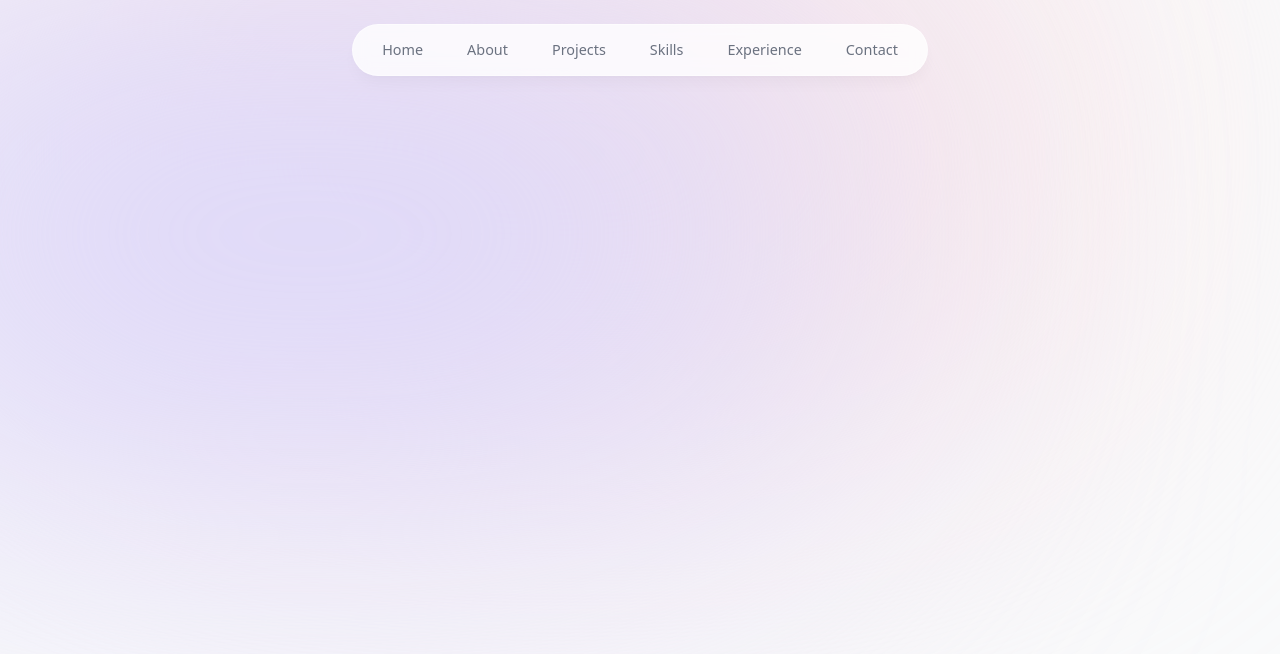
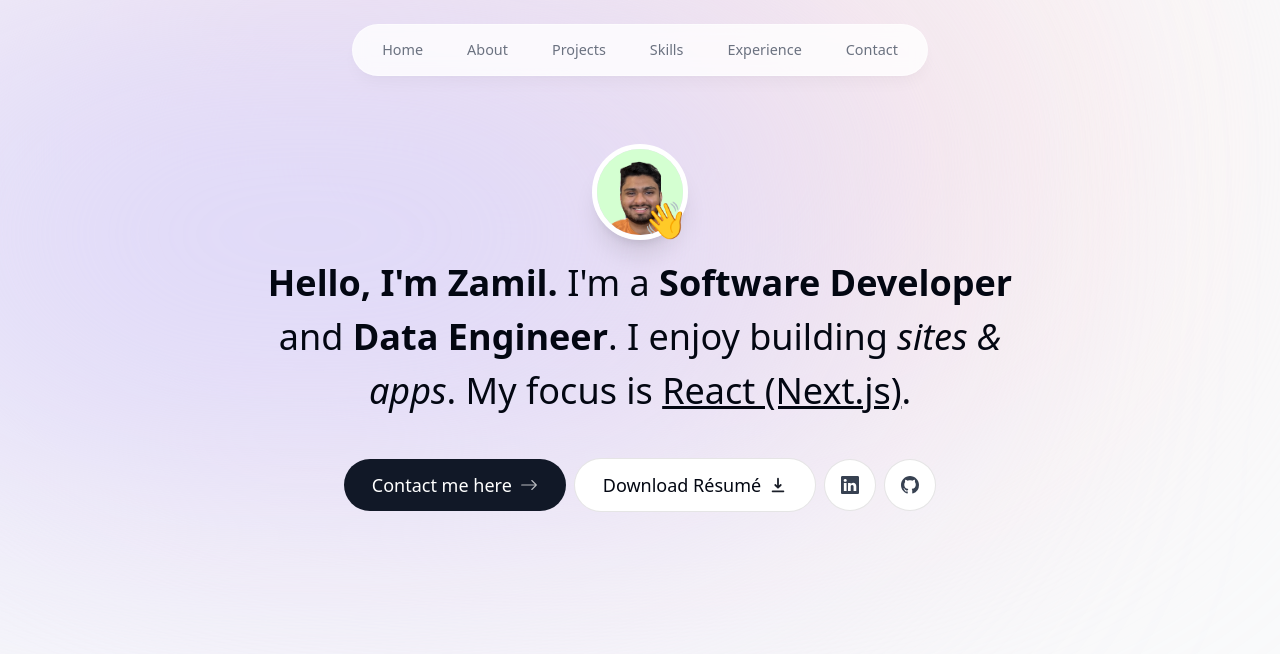
Before and after one commit to zamilbahri/portfolio-website, a Next.js app: page / in a window 1280 px wide. Shown: the top 654 px of the page. Built offline with nearby package versions, Linux system fonts and the light colour scheme.

Commit message:
implemented intro section

```diff
--- a/app/layout.tsx
+++ b/app/layout.tsx
@@ -27,7 +27,7 @@
   return (
     <html lang="en">
       <body
-        className={`${geistSans.variable} ${geistMono.variable} antialiased bg-gray-50 text-gray-950 relative h-[5000px]`}
+        className={`${geistSans.variable} ${geistMono.variable} antialiased bg-gray-50 text-gray-950 relative h-[5000px] pt-28 sm:pt-36`}
       >
 				<div className="bg-[#fbe2e3] absolute top-[-6rem] -z-10 right-[11rem] h-[31.25rem] w-[31.25rem] rounded-full blur-[10rem] sm:w-[68.75rem]"></div>
 				<div className="bg-[#dbd7fb] absolute top-[-1rem] -z-10 right-[-35rem] h-[31.25rem] w-[50rem] rounded-full blur-[10rem] sm:w-[68.75rem] md:left-[-33rem] lg:left-[-28rem] xl:left-[-15rem] 2xl:left-[-5rem]"></div>
--- a/app/page.tsx
+++ b/app/page.tsx
@@ -1,8 +1,11 @@
 /* eslint-disable @typescript-eslint/no-unused-vars */
+
+import Intro from "@/components/intro";
 
 export default function Home() {
   return (
-		<main className="">
+		<main className="flex flex-col items-center px-4">
+			<Intro />
 		</main>
   );
 }
--- /dev/null
+++ b/components/intro.tsx
@@ -0,0 +1,106 @@
+/* eslint-disable react/no-unescaped-entities */
+"use client";
+
+import React from 'react'
+import Image from 'next/image'
+import { motion } from 'framer-motion'
+import { BsArrowRight, BsGithub, BsLinkedin } from 'react-icons/bs';
+import Link from 'next/link';
+import { HiDownload } from 'react-icons/hi';
+
+const intro = () => {
+
+	return (
+		<section
+			// ref = {ref}
+			className="mb-28 max-w-[50rem] text-center sm:mb-0 scroll-mt-[100rem]"
+		>
+			<div className='flex items-center justify-center'>
+				<div className='relative'>
+					<motion.div
+						initial={{opacity: 0, scale: 0}}
+						animate={{opacity: 1, scale: 1}}
+						transition={{
+							type: "tween",
+							duration: 0.2,
+						}}
+					>
+						<Image
+							src="/headshot.png"
+							alt="Zamil's Portrait"
+							width="192"
+							height="192"
+							quality="95"
+							priority={true}
+							className='h-24 w-24 rounded-full object-cover border-[0.35rem] border-white shadow-xl'
+						/>
+					</motion.div>
+					<motion.span
+						className='absolute bottom-0 right-0 text-4xl'
+						initial={{opacity: 0, scale: 0}}
+						animate={{opacity: 1, scale: 1}}
+						transition={{
+							type: 'spring',
+							stiffness: 125,
+							delay: 0.1,
+							duration: 0.7,
+						}}
+					>
+						<span className='absolute bottom-0 right-0 text-4xl'>👋</span>
+					</motion.span>
+				</div>
+			</div>
+
+      <motion.h1
+        className="mb-10 mt-4 px-4 text-2xl font-medium !leading-[1.5] sm:text-4xl"
+        initial={{ opacity: 0, y: 100 }}
+        animate={{ opacity: 1, y: 0 }}
+      >
+        <span className="font-bold">Hello, I'm Zamil.</span> I'm a{" "}
+        <span className="font-bold">Software Developer</span> and{" "}
+        <span className="font-bold">Data Engineer</span>. I enjoy
+        building <span className="italic">sites & apps</span>. My focus is{" "}
+        <span className="underline">React (Next.js)</span>.
+      </motion.h1>
+
+			<motion.div
+				className='flex flex-col sm:flex-row items-center justify-center gap-2 px-4 text-lg font-medium'
+				initial={{opacity: 0, y:100}}
+				animate={{opacity: 1, y:0}}
+				transition={{
+					delay: 0.1,
+				}}
+			>
+				<Link
+					href="#contact"
+					className='group bg-gray-900 text-white px-7 py-3 flex items-center gap-2 rounded-full outline-none focus:scale-110 hover:scale-110 hover:bg-gray-950 active:scale-105 transition'
+				>
+					Contact me here <BsArrowRight className='opacity-70 group-hover:translate-x-1 transition'/>
+				</Link>
+				<a
+					className='group bg-white px-7 py-3 flex items-center gap-2 rounded-full outline-none focus:scale-110 hover:scale-110 active:scale-105 transition cursor-pointer border border-black/10'
+					href='/resume.pdf'
+					download
+				>
+					Download Résumé <HiDownload className='opacity-90 group-hover:translate-y-1 transition'/>
+				</a>
+				<a
+					href="https://www.linkedin.com/in/zamil-bahri/"
+					className='bg-white p-4 text-gray-700 hover:text-gray-950 flex items-center gap-2 rounded-full outline-none focus:scale-[1.15] hover:scale-[1.15] active:scale-105 transition border border-black/10'
+					target="_blank"
+				>
+					<BsLinkedin />
+				</a>
+				<a
+					href="https://github.com/zamilbahri"
+					className='bg-white p-4 text-gray-700 hover:text-gray-950 flex items-center gap-2 rounded-full outline-none focus:scale-[1.15] hover:scale-[1.15] active:scale-105 transition border border-black/10'
+					target="_blank"
+				>
+					<BsGithub />
+				</a>
+			</motion.div>
+		</section>
+	)
+}
+
+export default intro
```
Also changed, not shown: public/headshot.png (added).
